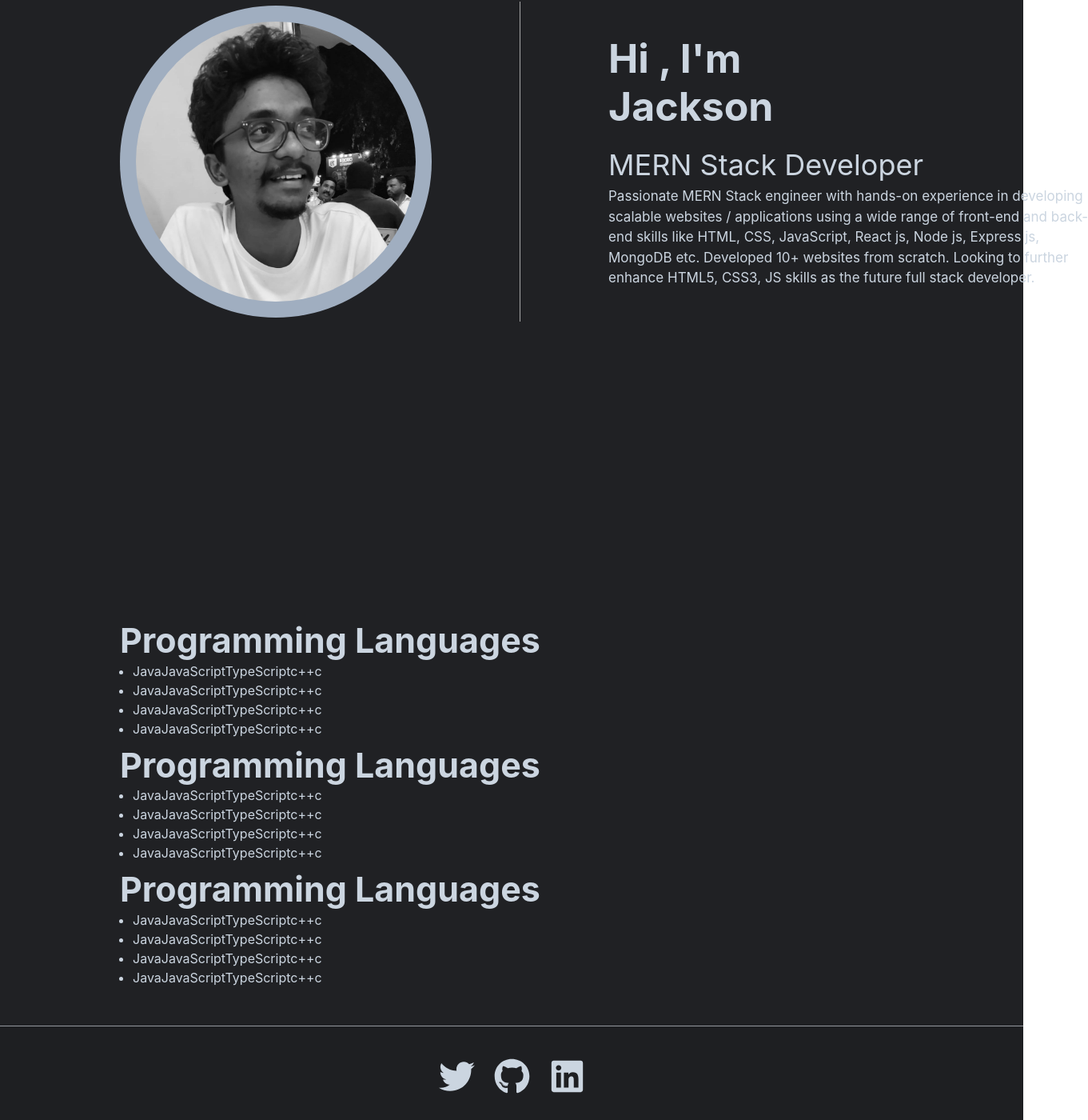
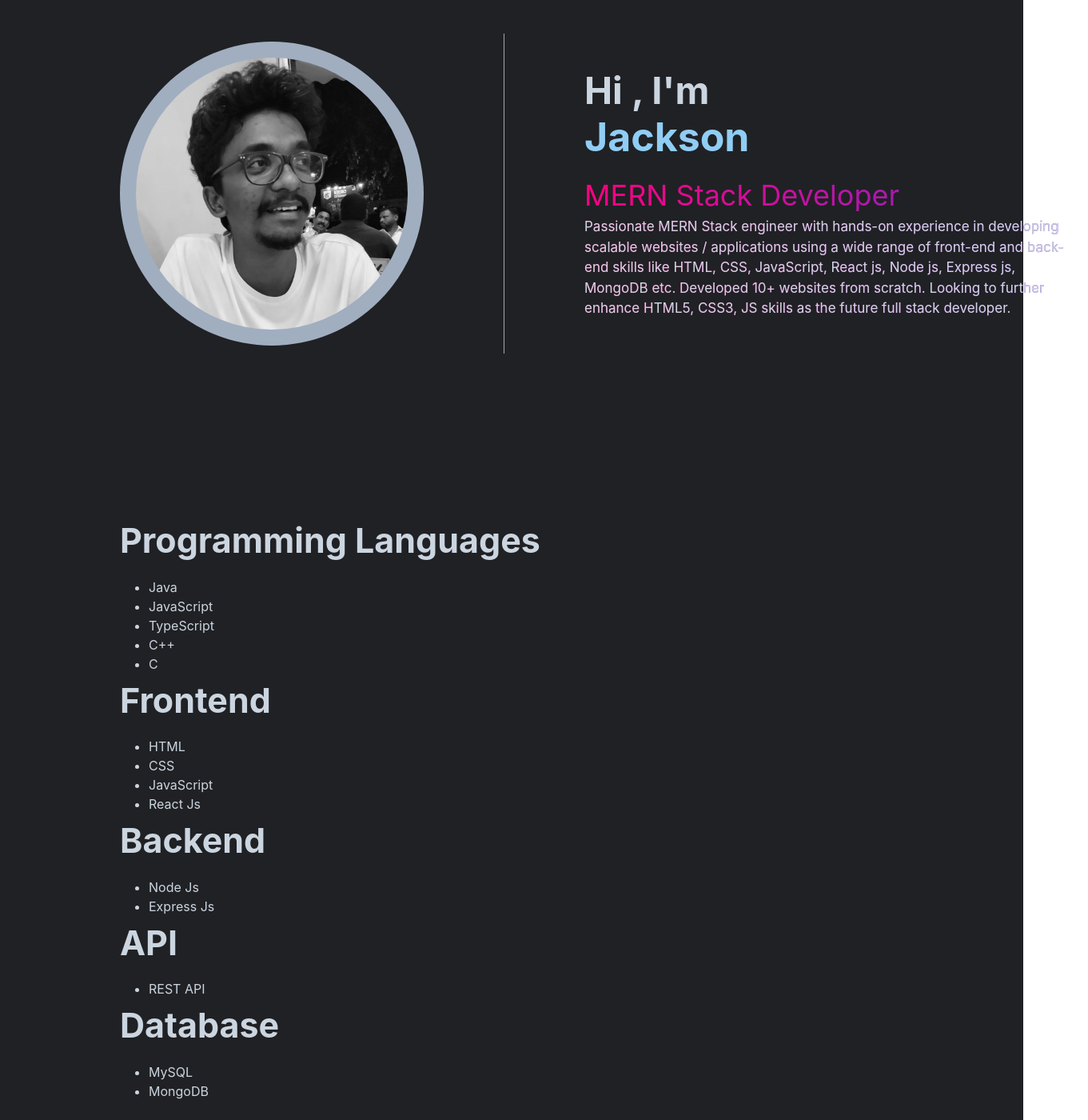
Before and after one commit to jackson-kanchanapally/profile, a React (Create React App) app: page / in a window 1280 px wide. Shown: the part 148-1548 px from the top of the page at 80% size, 1361 px wide, since content can reach past the window. Built offline with nearby package versions, Linux system fonts and the light colour scheme.

Commit message:
jacksoin

```diff
--- a/src/components/Footer.jsx
+++ b/src/components/Footer.jsx
@@ -4,8 +4,11 @@ export default function Footer (){
     return (
         <Flex pt='10' bgColor='rgb(30,31,34)' justifyContent='center' alignItems='center' pb='40'>
             <HStack spacing='24px'>
+
             <Icon color='#CBD5E0' w={45} h={45}  as={FaTwitter}/>
+            <a href='https://github.com/jackson-kanchanapally' target='_blank'>
             <Icon color='#CBD5E0' w={45} h={45} as={FaGithub}/>
+            </a>
             <Icon color='#CBD5E0' w={45} h={45} as={FaLinkedin}/>
             </HStack>
         </Flex>
--- a/src/components/Profile.jsx
+++ b/src/components/Profile.jsx
@@ -11,9 +11,10 @@ import {
   List,
   ListItem,
   UnorderedList,
-  Center
+  Center,
 } from "@chakra-ui/react";
 import dd from "../data/details.json";
+import Skills from "./Skills";
 export default function Profile() {
   return (
     <>
@@ -23,73 +24,60 @@ export default function Profile() {
 
           return (
             <>
-              <HStack minWidth="max-content" spacing={110} ml={150} pb={80} pt={25}>
+              <HStack
+                minWidth="max-content"
+                spacing={100}
+                ml={150}
+                pb={40}
+                pt={70}
+              >
                 <Circle
                   ml={0}
                   mt={50}
                   mb={50}
-                  w={390}
+                  w={380}
                   bg="#A0AEC0"
                   Shadow="dark-lg"
-                  h={390}
+                  h={380}
                 >
                   <Image
                     borderRadius="100%"
-                    boxSize="350"
+                    boxSize="340"
                     objectFit="cover"
                     src={re.image}
                     alt="Jackson"
                   />
                 </Circle>
-                <Center height='400'>
-  <Divider orientation='vertical' borderColor='white' />
-</Center>
+                <Center height="400">
+                  <Divider orientation="vertical" borderColor="white" />
+                </Center>
                 <Box w={600}>
-                  <Heading fontSize={50} color="#CBD5E0">
-                  Hi , I'm <br/> {re.name}
+                  <Heading fontSize={47} color="#CBD5E0">
+                    Hi , I'm <br />
+                    <Text fontSize={50} color="blue.200">
+                      {re.name}
+                    </Text>
                   </Heading>
-                  <Text mt={4} fontSize={36} color="#CBD5E0">
+                  <Text
+                    mt={4}
+                    fontSize={36}
+                    bgGradient="linear(to-l, #7928CA, #FF0080)"
+                    bgClip="text"
+                  >
                     {re.title}
-                  <Text fontSize={17} color="#CBD5E0">
-                    {re.des}
-                  </Text>
+                    <Text fontSize={17} color="#CBD5E0">
+                      {re.des}
+                    </Text>
                   </Text>
                 </Box>
               </HStack>
 
-              <Box  pl={150}>
-              <Heading fontSize={43} color="#CBD5E0">Programming Languages</Heading>
-                <UnorderedList>
-                  <ListItem color='#CBD5E0'>{re.pl}</ListItem>
-                  <ListItem color='#CBD5E0'>{re.pl}</ListItem>
-                  <ListItem color='#CBD5E0'>{re.pl}</ListItem>
-                  <ListItem color='#CBD5E0'>{re.pl}</ListItem>
-                </UnorderedList>
-                </Box>
-              <Box  pl={150}>
-              <Heading fontSize={43} color="#CBD5E0">Programming Languages</Heading>
-                <UnorderedList>
-                  <ListItem color='#CBD5E0'>{re.pl}</ListItem>
-                  <ListItem color='#CBD5E0'>{re.pl}</ListItem>
-                  <ListItem color='#CBD5E0'>{re.pl}</ListItem>
-                  <ListItem color='#CBD5E0'>{re.pl}</ListItem>
-                </UnorderedList>
-                </Box>
-              <Box  pl={150}>
-              <Heading fontSize={43} color="#CBD5E0">Programming Languages</Heading>
-                <UnorderedList>
-                  <ListItem color='#CBD5E0'>{re.pl}</ListItem>
-                  <ListItem color='#CBD5E0'>{re.pl}</ListItem>
-                  <ListItem color='#CBD5E0'>{re.pl}</ListItem>
-                  <ListItem color='#CBD5E0'>{re.pl}</ListItem>
-                </UnorderedList>
-                </Box>
+              <Skills />
             </>
           );
         })}
-        <Divider pt='10'/>
+        <Divider pt="10" />
       </Stack>
-
     </>
   );
 }
--- /dev/null
+++ b/src/components/Skills.jsx
@@ -0,0 +1,55 @@
+import {Box, List,
+    ListItem,
+    UnorderedList,Heading} from '@chakra-ui/react'
+    import dd from "../data/details.json";
+export default function Skills(){
+    return (
+      <>
+        <Box  pl={150}>
+        <Heading fontSize={43} color="#CBD5E0" pb='5'>Programming Languages</Heading>
+          <UnorderedList>
+            <ListItem color='#CBD5E0' ml='5'>
+              Java
+            </ListItem>
+            <ListItem color='#CBD5E0' ml='5'>JavaScript</ListItem>
+            <ListItem color='#CBD5E0' ml='5'>TypeScript</ListItem>
+            <ListItem color='#CBD5E0' ml='5'>C++</ListItem>
+            <ListItem color='#CBD5E0' ml='5'>C</ListItem>
+          </UnorderedList>
+
+          </Box>
+          <Box  pl={150}>
+        <Heading fontSize={43} color="#CBD5E0" pb='5'>Frontend</Heading>
+          <UnorderedList>
+            <ListItem color='#CBD5E0' ml='5'>
+              HTML
+            </ListItem>
+            <ListItem color='#CBD5E0' ml='5'>CSS</ListItem>
+            <ListItem color='#CBD5E0' ml='5'>JavaScript</ListItem>
+            <ListItem color='#CBD5E0' ml='5'>React Js</ListItem>
+          </UnorderedList>
+
+          </Box>
+          <Box  pl={150}>
+        <Heading fontSize={43} color="#CBD5E0" pb='5'>Backend</Heading>
+          <UnorderedList>
+            <ListItem color='#CBD5E0' ml='5'>Node Js</ListItem>
+            <ListItem color='#CBD5E0' ml='5'>Express Js</ListItem>
+          </UnorderedList>
+          </Box>
+          <Box  pl={150}>
+        <Heading fontSize={43} color="#CBD5E0" pb='5'>API</Heading>
+          <UnorderedList>
+            <ListItem color='#CBD5E0' ml='5'>REST API</ListItem>
+          </UnorderedList>
+          </Box>
+          <Box  pl={150}>
+        <Heading fontSize={43} color="#CBD5E0" pb='5'>Database</Heading>
+          <UnorderedList>
+            <ListItem color='#CBD5E0' ml='5'>MySQL</ListItem>
+            <ListItem color='#CBD5E0' ml='5'>MongoDB</ListItem>
+          </UnorderedList>
+          </Box>
+         </>
+    )
+}
--- a/src/data/details.json
+++ b/src/data/details.json
@@ -1,16 +1,16 @@
 [{
     "id": 1,
-    "name":"Jackson",
+    "name":"Jackson ",
     "title": "MERN Stack Developer",
     "des": "Passionate MERN Stack engineer with hands-on experience in developing scalable websites / applications using a wide range of front-end and back-end skills like HTML, CSS, JavaScript, React js, Node js, Express js, MongoDB etc. Developed 10+ websites from scratch. Looking to further enhance HTML5, CSS3, JS skills as the future full stack developer.",
     "image": "./images/jacks3.jpg",
+
     "pl":[
         "Java",
         "JavaScript",
         "TypeScript",
         "c++",
         "c"
-
     ],
     "fe":[
         "HTML",
```
